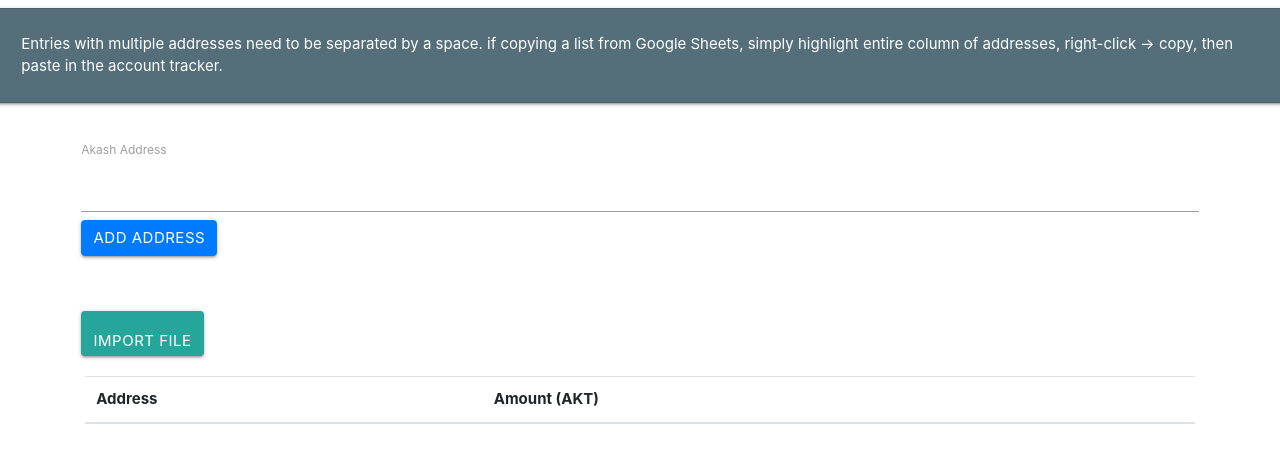
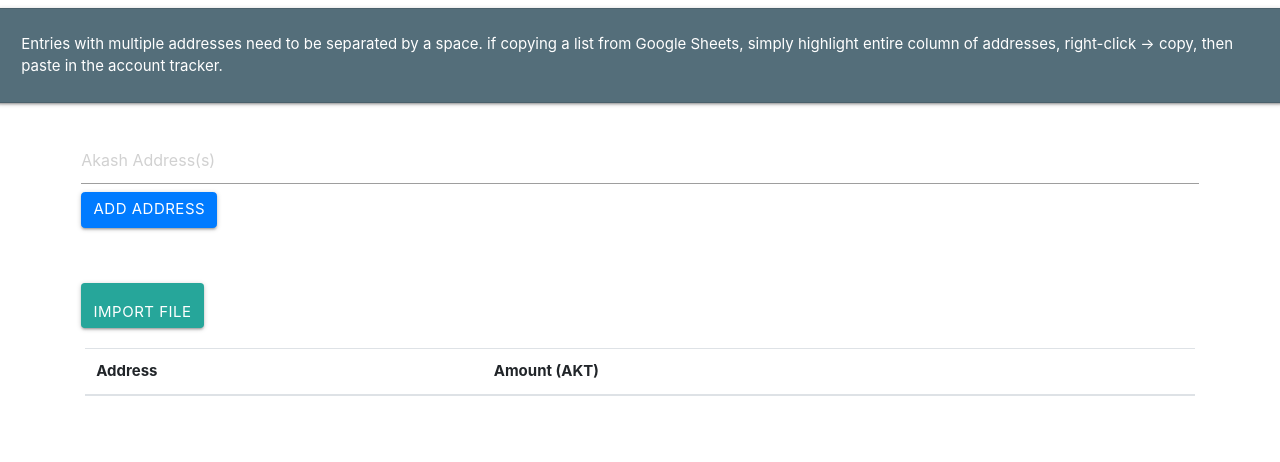
Before and after one commit to rsum1/AkashAccountTracker, a plain HTML site: page index.html in a window 1280 px wide. Drawn offline with nearby package versions, Linux system fonts and the light colour scheme.

Commit message:
slightly cleaned UI

```diff
--- a/index.html
+++ b/index.html
@@ -45,8 +45,8 @@
           <div class="row">
             <div class="col s3">
               <form>
-                <label for="title">Akash Address</label>
-                <input type="text" name="title" id="aktAddress" />
+                <!-- <label for="title">Akash Address</label> -->
+                <input type="text" name="title" id="aktAddress" placeholder="Akash Address(s)" />
                 <button class="btn btn-primary submitAddress">
                   Add Address
                 </button>
```
